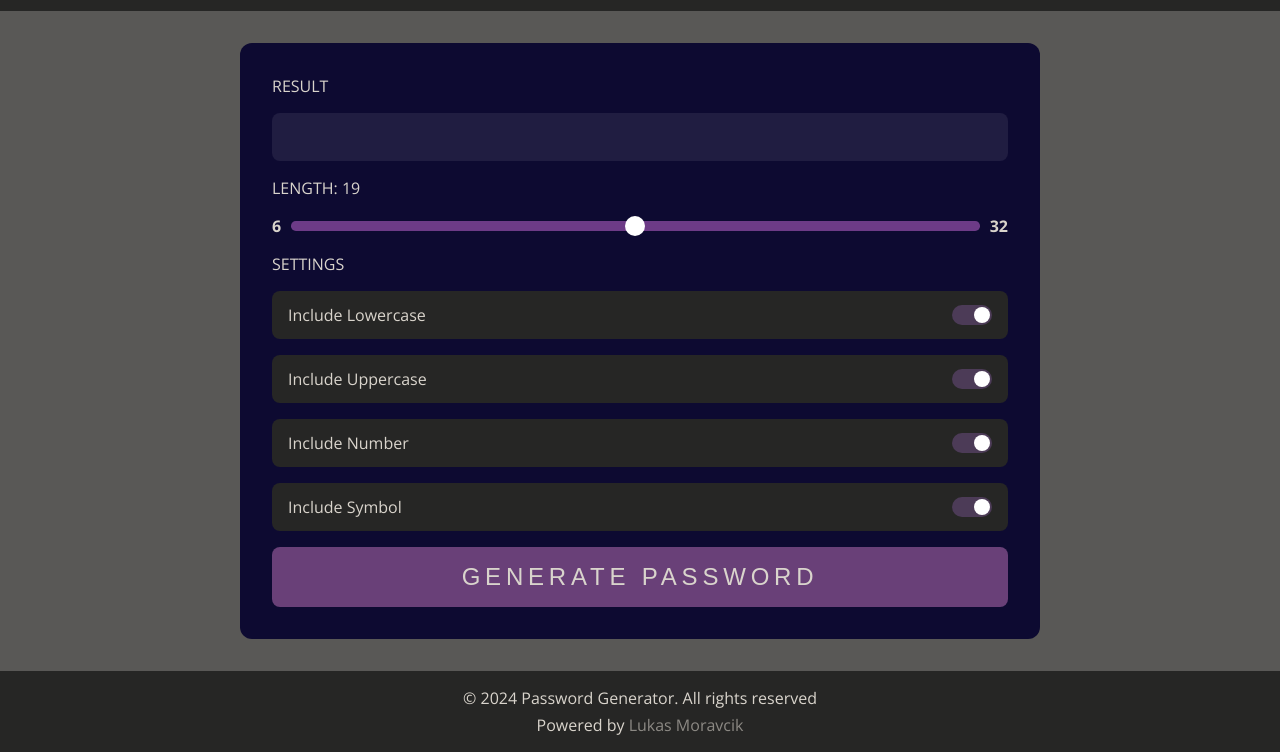
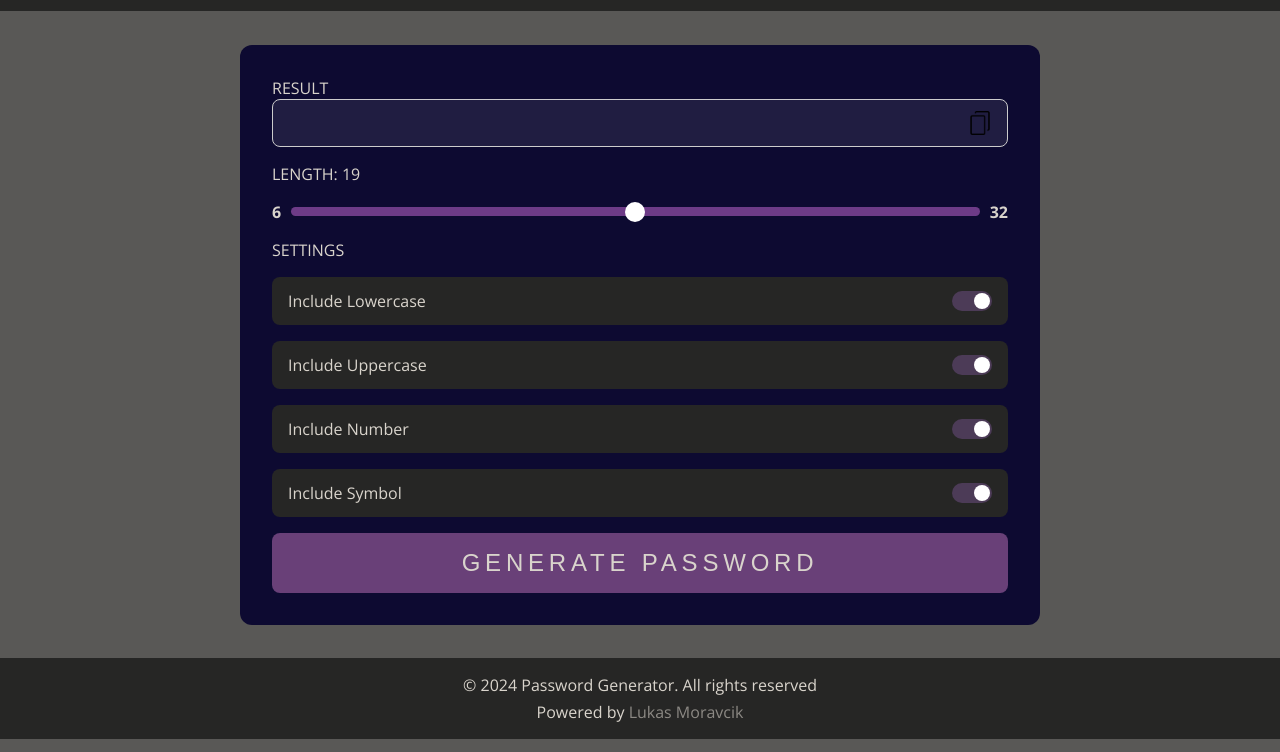
Before and after one commit to LukineskoSK/Password-generator, a plain HTML site: page index.html in a window 1280 px wide. Shown: the part 61-813 px from the top of the page. Drawn offline with nearby package versions, Linux system fonts and the light colour scheme.

Commit message:
Pridanie Copytoclipboard

```diff
--- a/css/style.css
+++ b/css/style.css
@@ -60,11 +60,31 @@ form {
     padding: 2rem;
     gap: 1rem;
 }
+.copy-container{
+    position: relative;
+    width: 100%;
+}
 #result{
     font-size: 1.5rem;
-    padding-left: 1rem;
     color: #D9D4CC;
     letter-spacing: 2px;
+
+    width: 100%;
+    padding: 0.5rem 2.2rem 0.5rem 0.75rem;
+    border: 1px solid #ccc;
+}
+
+.copy-container img{
+    position: absolute;
+    right: 1rem;
+    top: 50%;
+    transform: translateY(-50%);
+    width: 1.5rem;
+    height: 1.5rem;
+    cursor: pointer;
+    user-select: none;
+    -webkit-user-select: none;
+    -moz-user-select: none;
 }
 input, .checkbox-container{
     background: #201d41;
--- a/index.html
+++ b/index.html
@@ -16,8 +16,15 @@
     </header>
     <main>
         <form action="GET">
-            <label for="result">Result</label>
-            <input type="text" name="result" id="result" readonly autocomplete="off">
+            <label for="result">
+                Result
+                <div class="copy-container">
+                    <input type="text" name="result" id="result" readonly autocomplete="off">
+                    <img src="./img/copy.png" alt="Copy">
+                </div>
+            </label>
+
+
 
             <label for="lengthInput" id="lengthLabel">Length:</label>
             <div class="range-container">
--- a/js/main.js
+++ b/js/main.js
@@ -13,6 +13,7 @@ const includeLowercase = form.querySelector('#includeLowercase');
 const includeUppercase = form.querySelector('#includeUppercase');
 const includeNumber = form.querySelector('#includeNumber');
 const includeSymbol = form.querySelector('#includeSymbol');
+const copyIcon = form.querySelector(".copy-container img");
 
 // NASTAVENIE POCIATOCNYCH HODNOT
 lengthLabel.textContent = `Length: ${lengthInput.value}`;
@@ -97,3 +98,16 @@ form.addEventListener('submit', (e)=>{
   // Pridanie hesla do Inputu
   finalPassword.value = tmp;
 })
+
+// COPY TO CLIPBOARD
+function copyToClipboard(){
+
+  navigator.clipboard.writeText(finalPassword.value)
+    .then(()=>{
+      console.log("Copied");
+    })
+}
+
+copyIcon.addEventListener('click', ()=> {
+  copyToClipboard();
+})
```
Also changed, not shown: img/copy.png (added).
